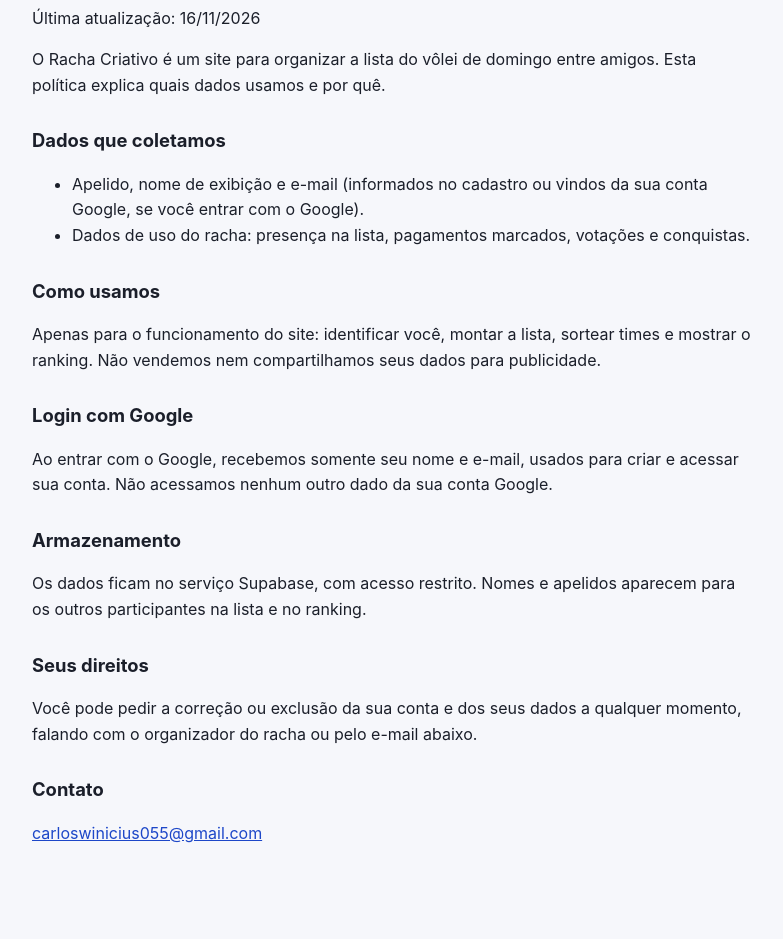
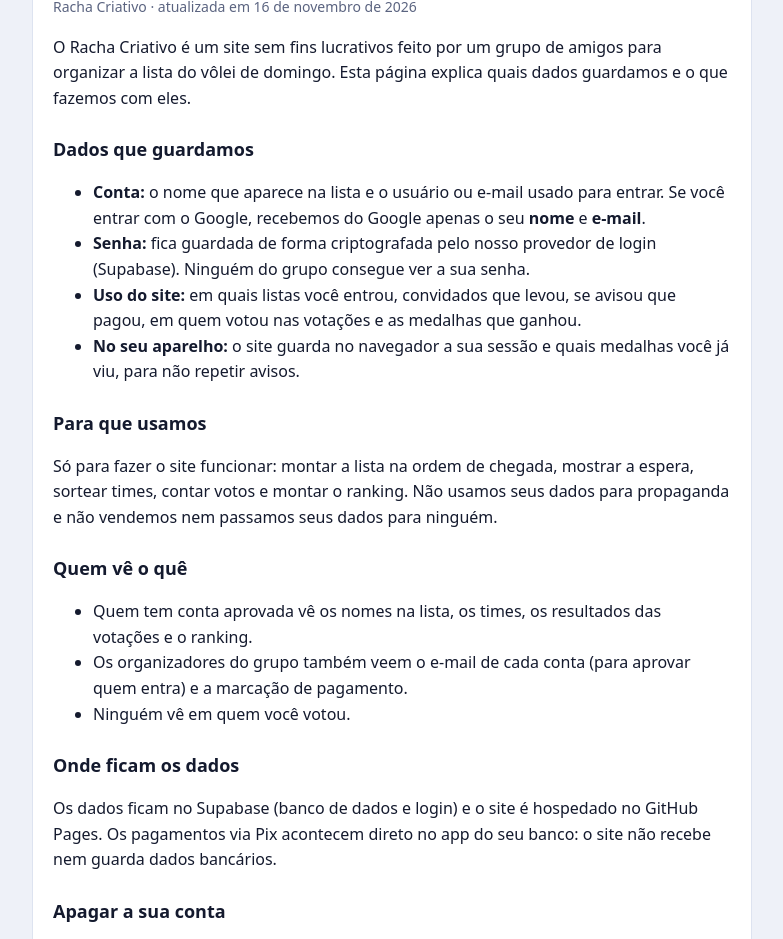
Before and after one commit to CarlosWinicius/racha-criativo, a plain HTML site: page privacidade.html in a window 1280 px wide. Shown: the part 154-1093 px from the top of the page, without its empty margins (248-1031 px from the left). Before the commit the page ends 1064 px from the top, so only its background shows below. Drawn offline with Linux system fonts and the light colour scheme.

Commit message:
Páginas de Política de Privacidade e Termos de Uso, com link no login
Co-Authored-By: Claude Opus 5.5 <noreply@anthropic.com>

```diff
--- a/app.js
+++ b/app.js
@@ -231,7 +231,8 @@ function viewAuth() {
       <button class="btn lg" type="submit">Criar conta</button>
       <p class="small muted center">Depois de criar, um organizador precisa aprovar seu acesso.</p>
     </form>`}
-  </section>`;
+  </section>
+  <p class="small muted center legal">Ao entrar, você concorda com os <a href="termos.html">Termos de Uso</a> e a <a href="privacidade.html">Política de Privacidade</a>.</p>`;
 }
 
 function viewPending() {
--- a/privacidade.html
+++ b/privacidade.html
@@ -1,27 +1,61 @@
 <!doctype html>
-<html lang="pt-BR"><head><meta charset="utf-8">
-<meta name="viewport" content="width=device-width,initial-scale=1">
+<html lang="pt-BR">
+<head>
+<meta charset="utf-8">
+<meta name="viewport" content="width=device-width, initial-scale=1">
 <title>Política de Privacidade · Racha Criativo</title>
-<link rel="icon" type="image/png" href="img/favicon.png">
+<link rel="icon" href="img/favicon.png">
 <style>
-body{font:16px/1.6 Inter,system-ui,sans-serif;max-width:720px;margin:0 auto;padding:24px 16px 48px;color:#1b1f2a;background:#f6f7fb}
-h1{color:#1d47c8}h2{margin-top:28px;font-size:1.15rem}a{color:#1d47c8}
-</style></head><body>
-<p><a href="./">&larr; Voltar ao Racha Criativo</a></p>
-<h1>Política de Privacidade</h1>
-<p>Última atualização: 16/11/2026</p>
-<p>O Racha Criativo é um site para organizar a lista do vôlei de domingo entre amigos. Esta política explica quais dados usamos e por quê.</p>
-<h2>Dados que coletamos</h2>
-<ul><li>Apelido, nome de exibição e e-mail (informados no cadastro ou vindos da sua conta Google, se você entrar com o Google).</li>
-<li>Dados de uso do racha: presença na lista, pagamentos marcados, votações e conquistas.</li></ul>
-<h2>Como usamos</h2>
-<p>Apenas para o funcionamento do site: identificar você, montar a lista, sortear times e mostrar o ranking. Não vendemos nem compartilhamos seus dados para publicidade.</p>
-<h2>Login com Google</h2>
-<p>Ao entrar com o Google, recebemos somente seu nome e e-mail, usados para criar e acessar sua conta. Não acessamos nenhum outro dado da sua conta Google.</p>
-<h2>Armazenamento</h2>
-<p>Os dados ficam no serviço Supabase, com acesso restrito. Nomes e apelidos aparecem para os outros participantes na lista e no ranking.</p>
-<h2>Seus direitos</h2>
-<p>Você pode pedir a correção ou exclusão da sua conta e dos seus dados a qualquer momento, falando com o organizador do racha ou pelo e-mail abaixo.</p>
-<h2>Contato</h2>
-<p><a href="mailto:carloswinicius055@gmail.com">carloswinicius055@gmail.com</a></p>
-</body></html>
+  :root { --bg: #eef1f8; --card: #fff; --fg: #141a2e; --muted: #5b6480; --court: #1d47c8; --border: #dde3f0; }
+  @media (prefers-color-scheme: dark) { :root { --bg: #0c1120; --card: #151c31; --fg: #e9edf8; --muted: #9aa4c0; --court: #7c9cff; --border: #26304b; } }
+  body { margin: 0; background: var(--bg); color: var(--fg); font: 16px/1.6 system-ui, -apple-system, "Segoe UI", Roboto, sans-serif; }
+  main { max-width: 720px; margin: 0 auto; padding: 24px 16px 48px; }
+  .card { background: var(--card); border: 1px solid var(--border); border-radius: 16px; padding: 20px; }
+  h1 { font-size: 28px; line-height: 1.2; margin: 0 0 4px; }
+  h2 { font-size: 18px; margin: 24px 0 6px; }
+  p, li { color: var(--fg); }
+  .muted { color: var(--muted); font-size: 14px; }
+  a { color: var(--court); }
+</style>
+</head>
+<body>
+<main>
+  <p><a href="./">← Voltar para o Racha Criativo</a></p>
+  <div class="card">
+    <h1>Política de Privacidade</h1>
+    <p class="muted">Racha Criativo · atualizada em 16 de novembro de 2026</p>
+
+    <p>O Racha Criativo é um site sem fins lucrativos feito por um grupo de amigos para organizar a lista do vôlei de domingo. Esta página explica quais dados guardamos e o que fazemos com eles.</p>
+
+    <h2>Dados que guardamos</h2>
+    <ul>
+      <li><b>Conta:</b> o nome que aparece na lista e o usuário ou e-mail usado para entrar. Se você entrar com o Google, recebemos do Google apenas o seu <b>nome</b> e <b>e-mail</b>.</li>
+      <li><b>Senha:</b> fica guardada de forma criptografada pelo nosso provedor de login (Supabase). Ninguém do grupo consegue ver a sua senha.</li>
+      <li><b>Uso do site:</b> em quais listas você entrou, convidados que levou, se avisou que pagou, em quem votou nas votações e as medalhas que ganhou.</li>
+      <li><b>No seu aparelho:</b> o site guarda no navegador a sua sessão e quais medalhas você já viu, para não repetir avisos.</li>
+    </ul>
+
+    <h2>Para que usamos</h2>
+    <p>Só para fazer o site funcionar: montar a lista na ordem de chegada, mostrar a espera, sortear times, contar votos e montar o ranking. Não usamos seus dados para propaganda e não vendemos nem passamos seus dados para ninguém.</p>
+
+    <h2>Quem vê o quê</h2>
+    <ul>
+      <li>Quem tem conta aprovada vê os nomes na lista, os times, os resultados das votações e o ranking.</li>
+      <li>Os organizadores do grupo também veem o e-mail de cada conta (para aprovar quem entra) e a marcação de pagamento.</li>
+      <li>Ninguém vê em quem você votou.</li>
+    </ul>
+
+    <h2>Onde ficam os dados</h2>
+    <p>Os dados ficam no Supabase (banco de dados e login) e o site é hospedado no GitHub Pages. Os pagamentos via Pix acontecem direto no app do seu banco: o site não recebe nem guarda dados bancários.</p>
+
+    <h2>Apagar a sua conta</h2>
+    <p>Você pode pedir a qualquer momento para apagar a sua conta e os seus dados. É só falar com um organizador no grupo do WhatsApp do racha que ele apaga.</p>
+
+    <h2>Mudanças</h2>
+    <p>Se esta política mudar, a data no topo desta página será atualizada.</p>
+
+    <p class="muted">Veja também os <a href="termos.html">Termos de Uso</a>.</p>
+  </div>
+</main>
+</body>
+</html>
```
Also changed, not shown: index.html (+2 -1 lines), termos.html (+61 -25 lines).
